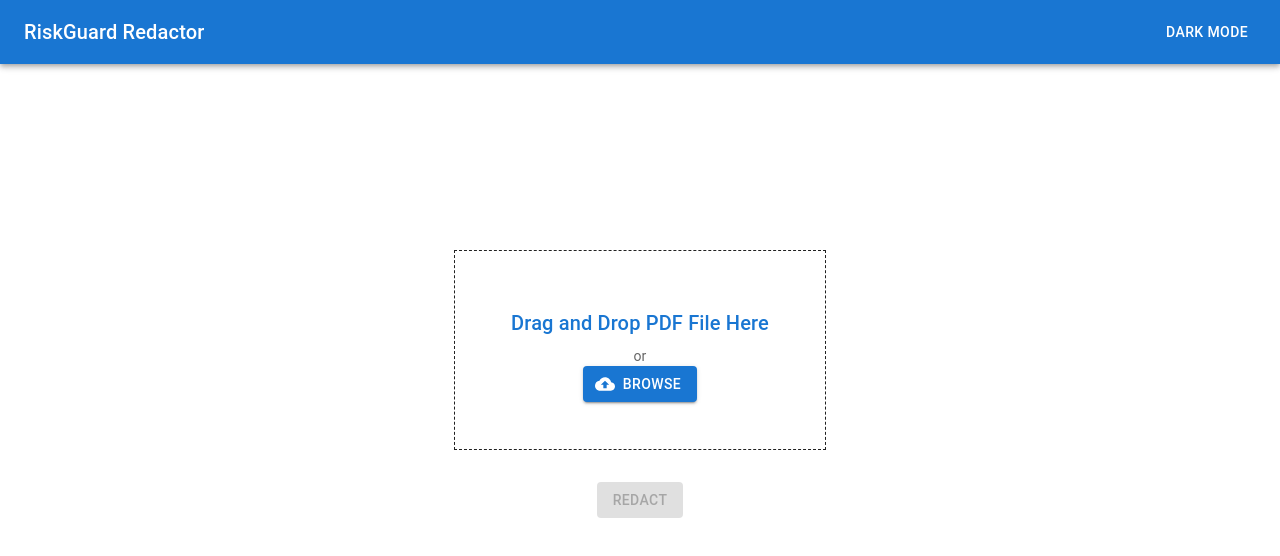
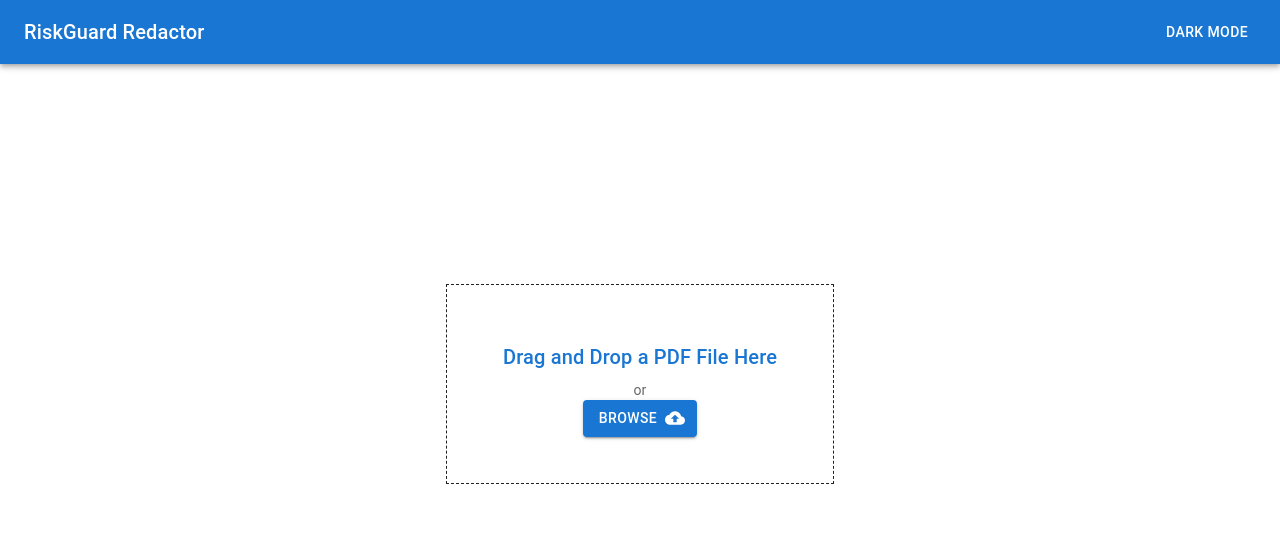
Before and after one commit to anushibin007/riskguardredactor, a React (Vite) app in the folder frontend/: page / in a window 1280 px wide. Shown: the top 556 px of the page. Built offline with nearby package versions, Linux system fonts and the light colour scheme.

Commit message:
🎨 Download button in UI

```diff
--- a/frontend/src/Components/FileDropZone.jsx
+++ b/frontend/src/Components/FileDropZone.jsx
@@ -3,11 +3,16 @@
 import Typography from "@mui/material/Typography";
 import Button from "@mui/material/Button";
 import CloudUploadIcon from "@mui/icons-material/CloudUpload";
+import KeyIcon from "@mui/icons-material/Key";
+import OpenInNewIcon from "@mui/icons-material/OpenInNew";
+import ClearIcon from "@mui/icons-material/Clear";
+import NoteAddIcon from "@mui/icons-material/NoteAdd";
 import axios from "axios";
 
 const FileDropZone = () => {
 	const [file, setFile] = useState(null);
 	const [redactButtonEnabled, setRedactButtonEnabled] = useState(false);
+	const [redactedDocUrl, setRedactedDocUrl] = useState(undefined);
 
 	const handleFileChange = (e) => {
 		const selectedFile = e.target.files[0];
@@ -37,17 +42,33 @@
 	};
 
 	const handleRedactButtonClick = async () => {
+		setRedactedDocUrl(undefined);
 		const formData = new FormData();
 		formData.append("file", file);
 
-		const response = await axios.post("https://riskguardredactor-backend-springboot-adxywvifka-el.a.run.app/riskguardredactor/redact", formData);
+		const response = await axios.post(
+			"https://riskguardredactor-backend-springboot-adxywvifka-el.a.run.app/riskguardredactor/redact",
+			formData
+		);
 		const responseBody = response.data;
 		console.log(responseBody);
+		const aRedactedDocUrl = responseBody.redactedDocUrl;
+		if (aRedactedDocUrl) {
+			setRedactedDocUrl(aRedactedDocUrl);
+		}
+	};
 
+	const handleClearSelectionButtonClick = async () => {
+		setRedactedDocUrl(undefined);
+		setFile(null);
 	};
 
 	return (
 		<div style={{ textAlign: "center" }}>
+			{
+				// Show the file picker only if no files are picked
+				!file && (
+					<>
 						<Box
 							border={2}
 							borderRadius="borderRadius"
@@ -55,11 +76,16 @@
 							padding={2}
 							onDrop={handleDrop}
 							onDragOver={handleDragOver}
-				style={{ cursor: "pointer", width: "auto", height: "200px", border: "1px dashed" }}
+							style={{
+								cursor: "pointer",
+								width: "auto",
+								height: "200px",
+								border: "1px dashed",
+							}}
 						>
 							<div style={{ padding: "40px" }}>
 								<Typography variant="h6" color="primary" gutterBottom>
-						Drag and Drop PDF File Here
+									Drag and Drop a PDF File Here
 								</Typography>
 								<Typography variant="body2" color="textSecondary">
 									or
@@ -75,28 +101,82 @@
 									<Button
 										variant="contained"
 										component="span"
-							startIcon={<CloudUploadIcon />}
+										endIcon={<CloudUploadIcon />}
 										color="primary"
 									>
 										Browse
 									</Button>
 								</label>
-					{file && (
-						<Typography variant="body1" color="textPrimary" marginTop={2}>
+							</div>
+						</Box>
+					</>
+				)
+			}
+			{
+				// Show the picked file's name, redact and clear button only if a file is picked
+				file && !redactedDocUrl && (
+					<>
+						<Typography variant="body1" color="textPrimary">
 							Selected File: {file.name}
 						</Typography>
-					)}
-				</div>
-			</Box>
+						<Button
+							variant="contained"
+							disabled={!redactButtonEnabled}
+							color="primary"
+							onClick={handleRedactButtonClick}
+							sx={{ mt: 4, mx: 4 }}
+							endIcon={<KeyIcon />}
+						>
+							Redact
+						</Button>
 						<Button
 							variant="contained"
 							disabled={!redactButtonEnabled}
 							color="secondary"
-				onClick={handleRedactButtonClick}
-				sx={{ mt: 4 }}
+							onClick={handleClearSelectionButtonClick}
+							endIcon={<ClearIcon />}
+							sx={{ mt: 4, mx: 4 }}
 						>
-				Redact
+							Clear
 						</Button>
+					</>
+				)
+			}
+			{
+				// Show download button only if we have the redacted doc's URL
+				redactedDocUrl && (
+					<>
+						<Typography variant="body1" color="textPrimary">
+							Redaction complete!
+						</Typography>
+						<a
+							href={`https://riskguardredactor-backend-springboot-adxywvifka-el.a.run.app/fileurlhelper/fileyify?url=${redactedDocUrl}`}
+							download={file?.name}
+							target="_blank"
+						>
+							<Button
+								variant="contained"
+								disabled={redactedDocUrl == undefined}
+								color="success"
+								sx={{ mt: 4, mx: 4 }}
+								endIcon={<OpenInNewIcon />}
+							>
+								Download
+							</Button>
+						</a>
+						<Button
+							variant="contained"
+							disabled={!redactButtonEnabled}
+							color="secondary"
+							onClick={handleClearSelectionButtonClick}
+							endIcon={<NoteAddIcon />}
+							sx={{ mt: 4, mx: 4 }}
+						>
+							Pick a new document
+						</Button>
+					</>
+				)
+			}
 		</div>
 	);
 };
```
Lines whose indentation alone changed are shown as unchanged.
